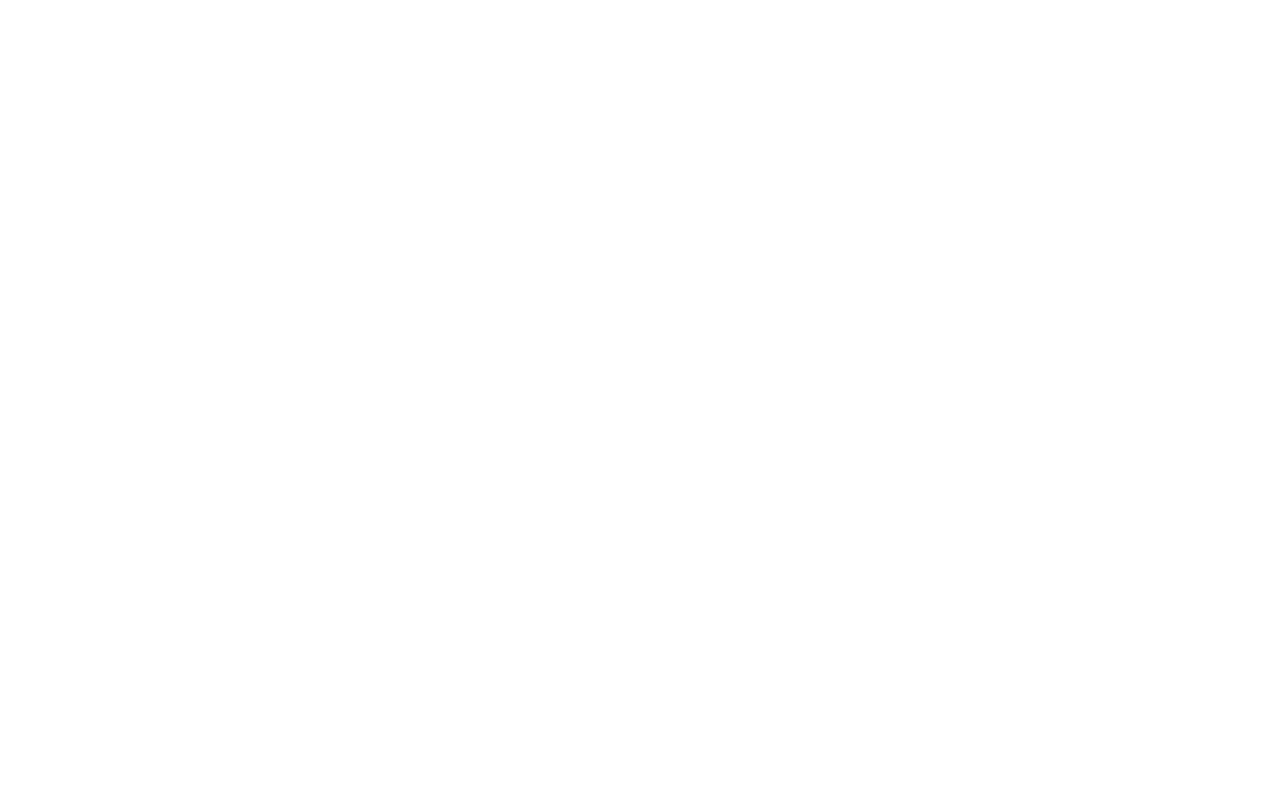
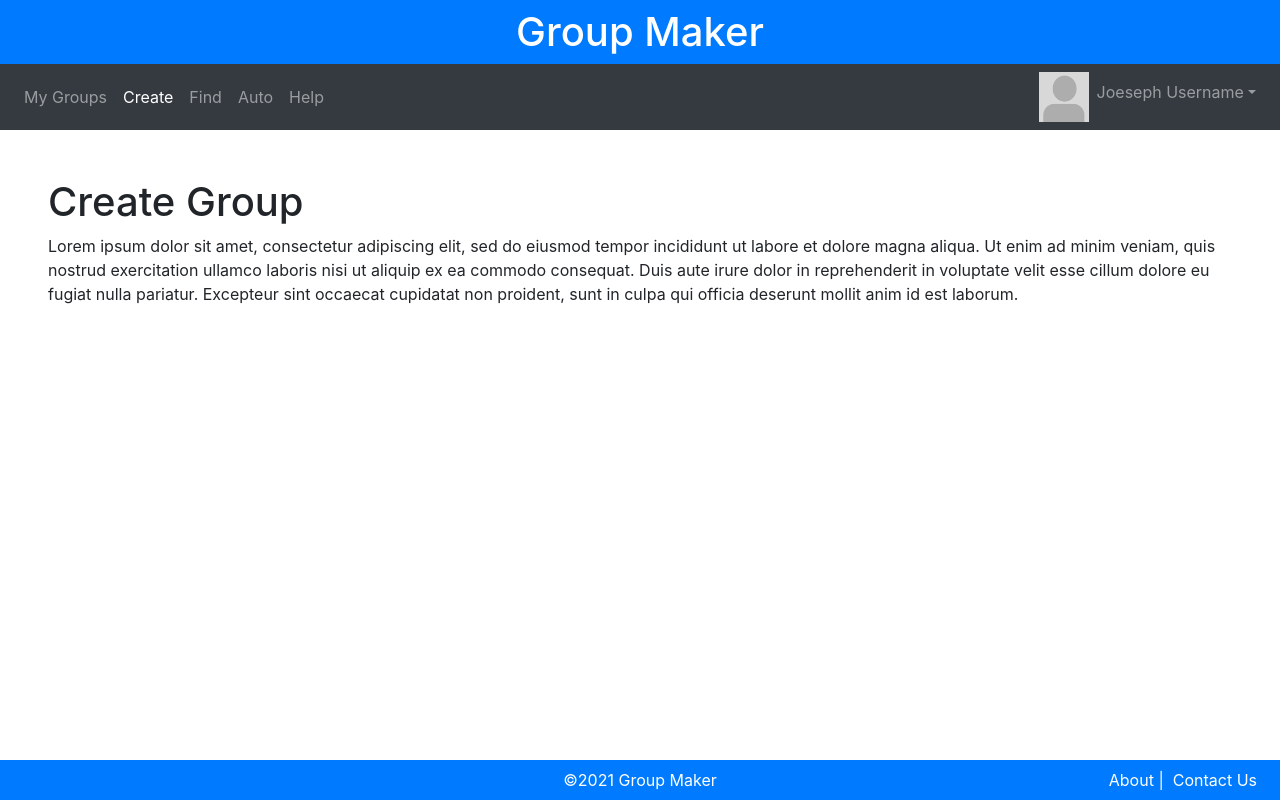
Before and after one commit to alexbalez/Group-Maker, a React (Create React App) app in the folder client/: page /create in a window 1280 px wide. Built offline with nearby package versions, Linux system fonts and the light colour scheme.

Commit message:
Added stubs in student components for Create, Find, Auto, help, and Profile

```diff
--- a/client/src/App.js
+++ b/client/src/App.js
@@ -6,7 +6,11 @@ import Landing from './components/Landing';
 import Login from './components/Login'
 import CreateAccount from './components/CreateAccount'
 import Dashboard from './components/student/Dashboard'
-
+import CreateGroup from "./components/student/CreateGroup";
+import FindGroup from "./components/student/FindGroup";
+import AutoGroup from "./components/student/AutoGroup";
+import HelpStudent from "./components/student/HelpStudent";
+import StudentProfile from "./components/student/StudentProfile";
 
 
 
@@ -18,6 +22,11 @@ function App() {
           <Route path='/signup' component={ CreateAccount } />
           <Route path="/mock" component={ Landing } />
           <Route path="/dashboard" component={ Dashboard } />
+          <Route path="/create" component={ CreateGroup }/>
+          <Route path="/find" component={ FindGroup } />
+          <Route path="/auto" component={ AutoGroup } />
+          <Route path="/help" component={ HelpStudent } />
+          <Route path="/profile" component={ StudentProfile } />
         </Switch>
       </BrowserRouter>
 
--- /dev/null
+++ b/client/src/components/student/AutoGroup.js
@@ -0,0 +1,32 @@
+import React, { Component } from 'react';
+import '../components.css';
+import Navigation from '../Navigation'
+import Header from '../Header'
+import Footer from '../Footer'
+
+class AutoGroup extends Component {
+    // constructor(props){
+    //     super(props);
+    // }
+
+    componentDidMount() {
+    }
+
+    render() {
+        return (
+            <div>
+                <Header />
+                <Navigation active="auto" />
+                <div style={{ height: "300px" }} className="m-5">
+                    <h1>Auto</h1>
+                    <p>Lorem ipsum dolor sit amet, consectetur adipiscing elit, sed do eiusmod tempor incididunt ut labore et dolore magna aliqua. Ut enim ad minim veniam, quis nostrud exercitation ullamco laboris nisi ut aliquip ex ea commodo consequat. Duis aute irure dolor in reprehenderit in voluptate velit esse cillum dolore eu fugiat nulla pariatur. Excepteur sint occaecat cupidatat non proident, sunt in culpa qui officia deserunt mollit anim id est laborum.</p>
+                </div>
+                <Footer />
+            </div>
+        );
+    }
+
+
+}
+
+export default AutoGroup;
--- /dev/null
+++ b/client/src/components/student/CreateGroup.js
@@ -0,0 +1,32 @@
+import React, { Component } from 'react';
+import '../components.css';
+import Navigation from '../Navigation'
+import Header from '../Header'
+import Footer from '../Footer'
+
+class CreateGroup extends Component {
+    // constructor(props){
+    //     super(props);
+    // }
+
+    componentDidMount() {
+    }
+
+    render() {
+        return (
+            <div>
+                <Header />
+                <Navigation active="create" />
+                <div style={{ height: "300px" }} className="m-5">
+                    <h1>Create Group</h1>
+                    <p>Lorem ipsum dolor sit amet, consectetur adipiscing elit, sed do eiusmod tempor incididunt ut labore et dolore magna aliqua. Ut enim ad minim veniam, quis nostrud exercitation ullamco laboris nisi ut aliquip ex ea commodo consequat. Duis aute irure dolor in reprehenderit in voluptate velit esse cillum dolore eu fugiat nulla pariatur. Excepteur sint occaecat cupidatat non proident, sunt in culpa qui officia deserunt mollit anim id est laborum.</p>
+                </div>
+                <Footer />
+            </div>
+        );
+    }
+
+
+}
+
+export default CreateGroup;
--- /dev/null
+++ b/client/src/components/student/FindGroup.js
@@ -0,0 +1,32 @@
+import React, { Component } from 'react';
+import '../components.css';
+import Navigation from '../Navigation'
+import Header from '../Header'
+import Footer from '../Footer'
+
+class FindGroup extends Component {
+    // constructor(props){
+    //     super(props);
+    // }
+
+    componentDidMount() {
+    }
+
+    render() {
+        return (
+            <div>
+                <Header />
+                <Navigation active="find" />
+                <div style={{ height: "300px" }} className="m-5">
+                    <h1>Find Group</h1>
+                    <p>Lorem ipsum dolor sit amet, consectetur adipiscing elit, sed do eiusmod tempor incididunt ut labore et dolore magna aliqua. Ut enim ad minim veniam, quis nostrud exercitation ullamco laboris nisi ut aliquip ex ea commodo consequat. Duis aute irure dolor in reprehenderit in voluptate velit esse cillum dolore eu fugiat nulla pariatur. Excepteur sint occaecat cupidatat non proident, sunt in culpa qui officia deserunt mollit anim id est laborum.</p>
+                </div>
+                <Footer />
+            </div>
+        );
+    }
+
+
+}
+
+export default FindGroup;
--- /dev/null
+++ b/client/src/components/student/HelpStudent.js
@@ -0,0 +1,32 @@
+import React, { Component } from 'react';
+import '../components.css';
+import Navigation from '../Navigation'
+import Header from '../Header'
+import Footer from '../Footer'
+
+class HelpStudent extends Component {
+    // constructor(props){
+    //     super(props);
+    // }
+
+    componentDidMount() {
+    }
+
+    render() {
+        return (
+            <div>
+                <Header />
+                <Navigation active="help" />
+                <div style={{ height: "300px" }} className="m-5">
+                    <h1>Help</h1>
+                    <p>Lorem ipsum dolor sit amet, consectetur adipiscing elit, sed do eiusmod tempor incididunt ut labore et dolore magna aliqua. Ut enim ad minim veniam, quis nostrud exercitation ullamco laboris nisi ut aliquip ex ea commodo consequat. Duis aute irure dolor in reprehenderit in voluptate velit esse cillum dolore eu fugiat nulla pariatur. Excepteur sint occaecat cupidatat non proident, sunt in culpa qui officia deserunt mollit anim id est laborum.</p>
+                </div>
+                <Footer />
+            </div>
+        );
+    }
+
+
+}
+
+export default HelpStudent;
--- /dev/null
+++ b/client/src/components/student/StudentProfile.js
@@ -0,0 +1,32 @@
+import React, { Component } from 'react';
+import '../components.css';
+import Navigation from '../Navigation'
+import Header from '../Header'
+import Footer from '../Footer'
+
+class StudentProfile extends Component {
+    // constructor(props){
+    //     super(props);
+    // }
+
+    componentDidMount() {
+    }
+
+    render() {
+        return (
+            <div>
+                <Header />
+                <Navigation active="" />
+                <div style={{ height: "300px" }} className="m-5">
+                    <h1>My Profile</h1>
+                    <p>Lorem ipsum dolor sit amet, consectetur adipiscing elit, sed do eiusmod tempor incididunt ut labore et dolore magna aliqua. Ut enim ad minim veniam, quis nostrud exercitation ullamco laboris nisi ut aliquip ex ea commodo consequat. Duis aute irure dolor in reprehenderit in voluptate velit esse cillum dolore eu fugiat nulla pariatur. Excepteur sint occaecat cupidatat non proident, sunt in culpa qui officia deserunt mollit anim id est laborum.</p>
+                </div>
+                <Footer />
+            </div>
+        );
+    }
+
+
+}
+
+export default StudentProfile;
```
